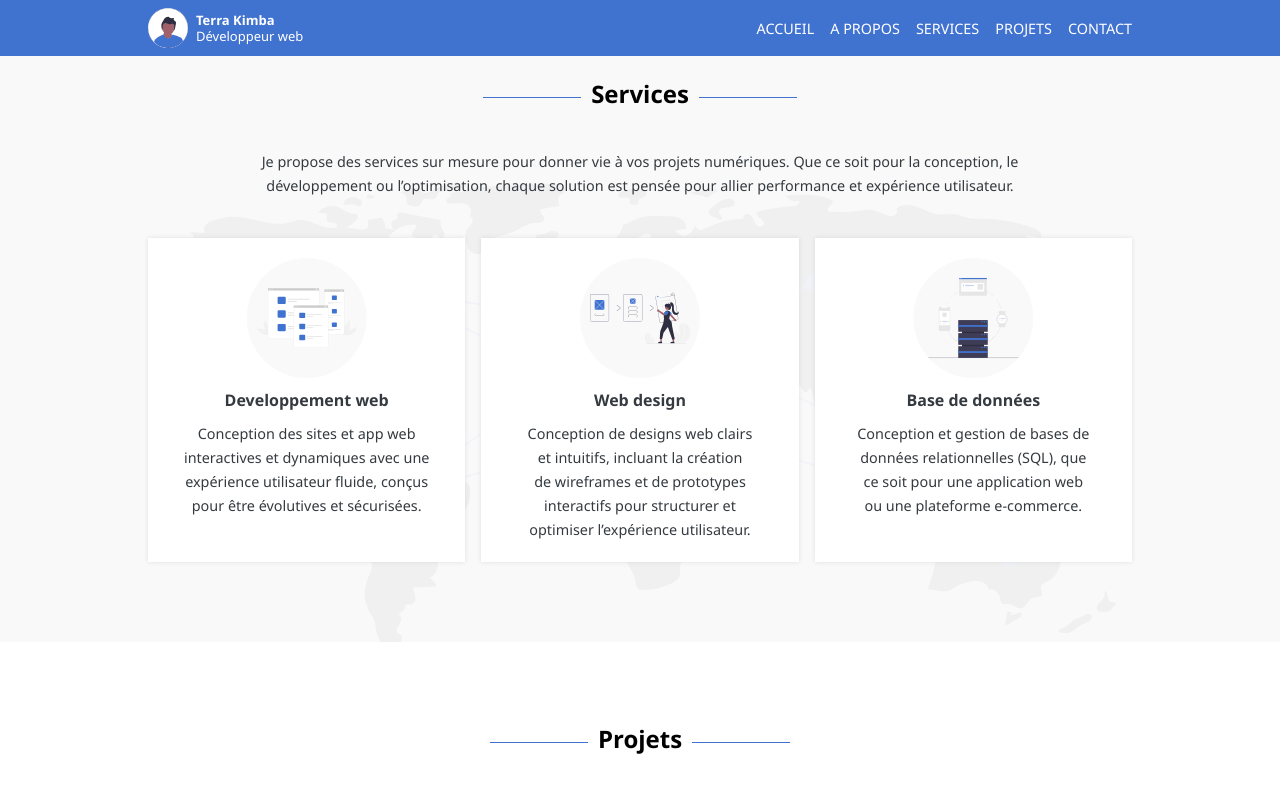
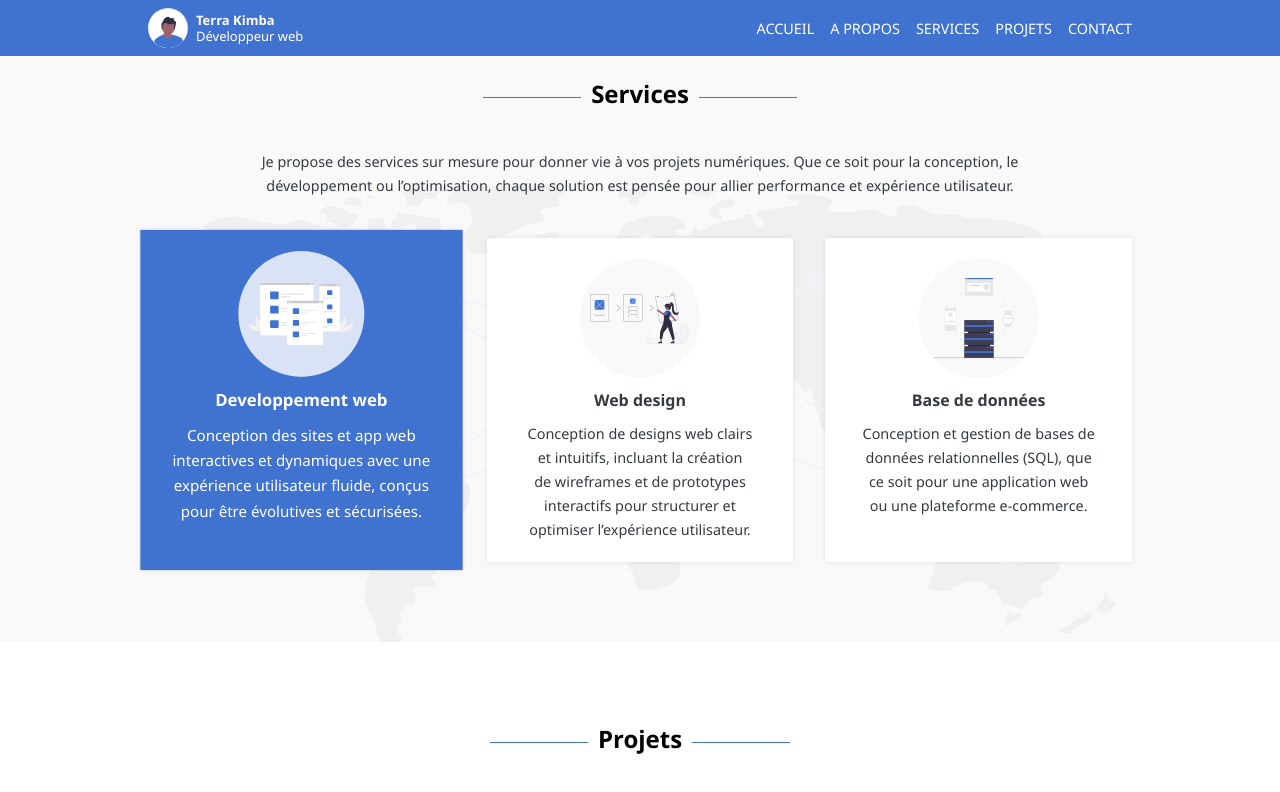
Before and after one commit to Tkimba4/tkimba4.github.io, a plain HTML site: page index.html in a window 1280 px wide. In both pictures the pointer is over the element 306 px from the left and 1688 px from the top of the page. Shown: the part 1288-2080 px from the top of the page. Drawn offline with Linux system fonts and the light colour scheme.

Commit message:
ajout de style pour le service

```diff
--- a/assets/css/style.css
+++ b/assets/css/style.css
@@ -400,6 +400,17 @@ nav.show {
     color: var(--cGray);
   }
 }
+.service:hover {
+  background-color: var(--cPrimary);
+  h4,
+  p {
+    color: white;
+  }
+}
+
+.service:hover .service-img {
+  background-color: rgba(255, 255, 255, 0.801);
+}
 
 .service-img {
   background-color: var(--cSecondary);
@@ -633,6 +644,10 @@ footer .container {
   }
   .services-content {
     grid-template-columns: repeat(3, 1fr);
+    gap: 2rem;
+  }
+  .service:hover {
+    transform: scale(1.05);
   }
   .projects-content {
     grid-template-columns: repeat(3, 1fr);
```
